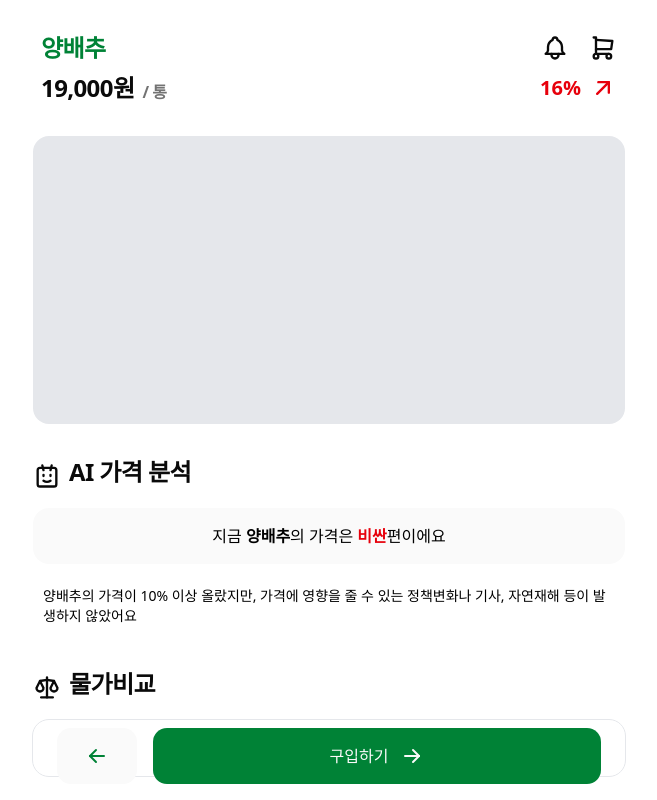
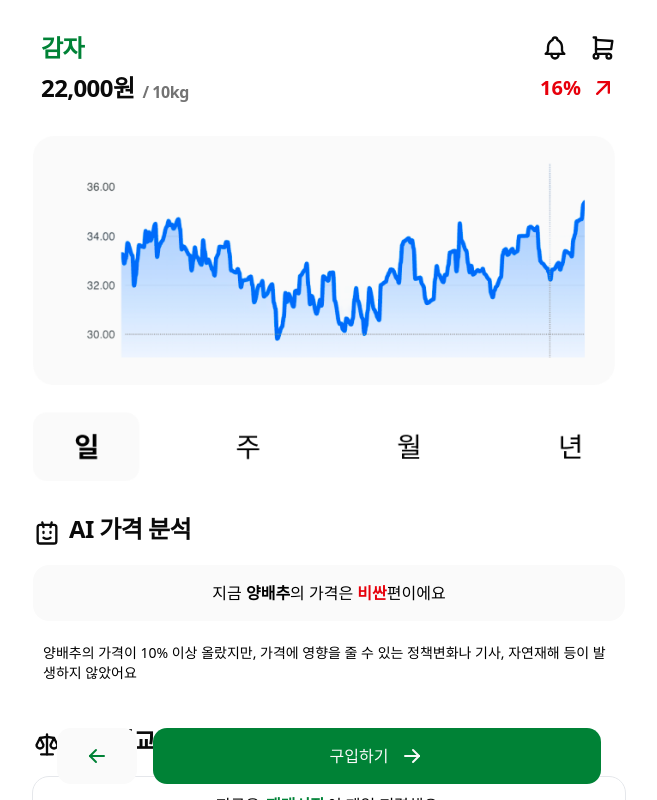
Before and after one commit to ojakgyo-ajou/frontend, a React (Vite) app: page /item/1 in a window 1280 px wide. Shown: the whole page, without its empty margins (311-968 px from the left). Built offline with nearby package versions, Linux system fonts and the light colour scheme.

Commit message:
fix: 차트 이미지 추가

```diff
--- a/src/components/pages/Item.tsx
+++ b/src/components/pages/Item.tsx
@@ -1,4 +1,5 @@
-import { Link, useNavigate } from 'react-router'; // Changed from 'react-router'
+import { useEffect } from 'react';
+import { Link, useNavigate } from 'react-router';
 import {
   IconBell,
   IconShoppingCart,
@@ -14,6 +15,7 @@
 import RecipeCarousel from '@/components/recipe-carousel';
 import ArticleCard from '@/components/article-card';
 import ShopList from '@/components/shop-list';
+import chart from '../../assets/chart.png';
 
 const articles = [
   {
@@ -39,12 +41,27 @@
 export default function Item() {
   const navigate = useNavigate();
 
+  // useEffect(() => {
+  //   const fetchData = async () => {
+  //     const response = await fetch('/api/ai/price-prediction?productName=감자');
+
+  //     if (response.ok) {
+  //       const data = await response.json();
+  //       console.log(data);
+  //     } else {
+  //       console.error('Failed to fetch data');
+  //     }
+  //   };
+
+  //   fetchData();
+  // }, []);
+
   return (
     <>
       <div className="flex flex-col gap-8 px-6 py-8">
         <header className="flex flex-col gap-2">
           <div className="flex flex-row justify-between items-center px-2">
-            <h1 className="text-green-700 scroll-m-20 text-2xl font-semibold tracking-tight">양배추</h1>
+            <h1 className="text-green-700 scroll-m-20 text-2xl font-semibold tracking-tight">감자</h1>
             <div className="flex flex-row gap-5">
               <Link to="#">
                 <IconBell className="size-7" />
@@ -56,8 +73,8 @@
           </div>
           <div className="flex flex-row justify-between items-center px-2">
             <div className="inline-flex justify-start items-end gap-2">
-              <span className="scroll-m-20 text-2xl font-semibold tracking-tight">19,000원</span>
-              <span className="scroll-m-20 text-muted-foreground text-base font-semibold tracking-tight">/ 통</span>
+              <span className="scroll-m-20 text-2xl font-semibold tracking-tight">22,000원</span>
+              <span className="scroll-m-20 text-muted-foreground text-base font-semibold tracking-tight">/ 10kg</span>
             </div>
             <div className="inline-flex justify-start items-center gap-2">
               <div className="flex justify-start items-center gap-2">
@@ -68,7 +85,7 @@
           </div>
         </header>
 
-        <div className="bg-gray-200 rounded-2xl w-full h-72"></div>
+        <img src={chart} alt="차트" />
 
         <div className="flex flex-col justify-start items-start gap-3">
           <div className="inline-flex justify-start items-center gap-2">
@@ -113,7 +130,7 @@
             <div className="self-stretch inline-flex justify-start items-center gap-3">
               <div className="flex-1 p-3 rounded-2xl inline-flex flex-col justify-center items-center gap-2">
                 <div className="justify-start text-black text-base font-bold">온라인 평균</div>
-                <div className="self-stretch text-center justify-start text-black text-base">21,000원</div>
+                <div className="self-stretch text-center justify-start text-black text-base">22,000원</div>
               </div>
               <div className="flex-1 p-3 rounded-2xl inline-flex flex-col justify-center items-center gap-2">
                 <div className="justify-start text-black text-base font-bold">재래시장 평균</div>
@@ -121,7 +138,7 @@
               </div>
               <div className="flex-1 p-3 rounded-2xl inline-flex flex-col justify-center items-center gap-2">
                 <div className="justify-start text-black text-base font-bold">마트 평균</div>
-                <div className="self-stretch text-center justify-start text-black text-base">21,000원</div>
+                <div className="self-stretch text-center justify-start text-black text-base">23,000원</div>
               </div>
             </div>
             <div className="self-stretch bg-stone-300/30 rounded-2xl inline-flex justify-start items-center gap-3">
--- a/src/components/pages/List.tsx
+++ b/src/components/pages/List.tsx
@@ -1,3 +1,4 @@
+import { useState, useEffect } from 'react';
 import { Link } from 'react-router';
 import { IconSearch, IconUserCircle } from '@tabler/icons-react';
 import ProductCard from '@/components/product-card';
@@ -6,10 +7,10 @@
   {
     itemCode: '111',
     kindCode: '01',
-    kindName: '일반계',
-    unit: '20kg',
-    todayPrice: 52000,
-    yesterdayPrice: 53000,
+    kindName: '감자',
+    unit: '10kg',
+    todayPrice: 22000,
+    yesterdayPrice: 23000,
     priceChangeRate: -1.8867924528301887,
     priceDirection: 0,
     latestDate: '2024-10-09',
@@ -39,6 +40,20 @@
 ];
 
 export default function ListPage() {
+  useEffect(() => {
+    const fetchData = async () => {
+      const response = await fetch('/api/kamis/dashboard');
+      if (response.ok) {
+        const data = await response.json();
+        console.log(data);
+      } else {
+        console.error('Failed to fetch data');
+      }
+    };
+
+    fetchData();
+  }, []);
+
   return (
     <div className="flex flex-col gap-8 px-6 py-8">
       <header className="flex flex-row justify-between items-center px-2">
```
Also changed, not shown: src/assets/chart.png (added).
